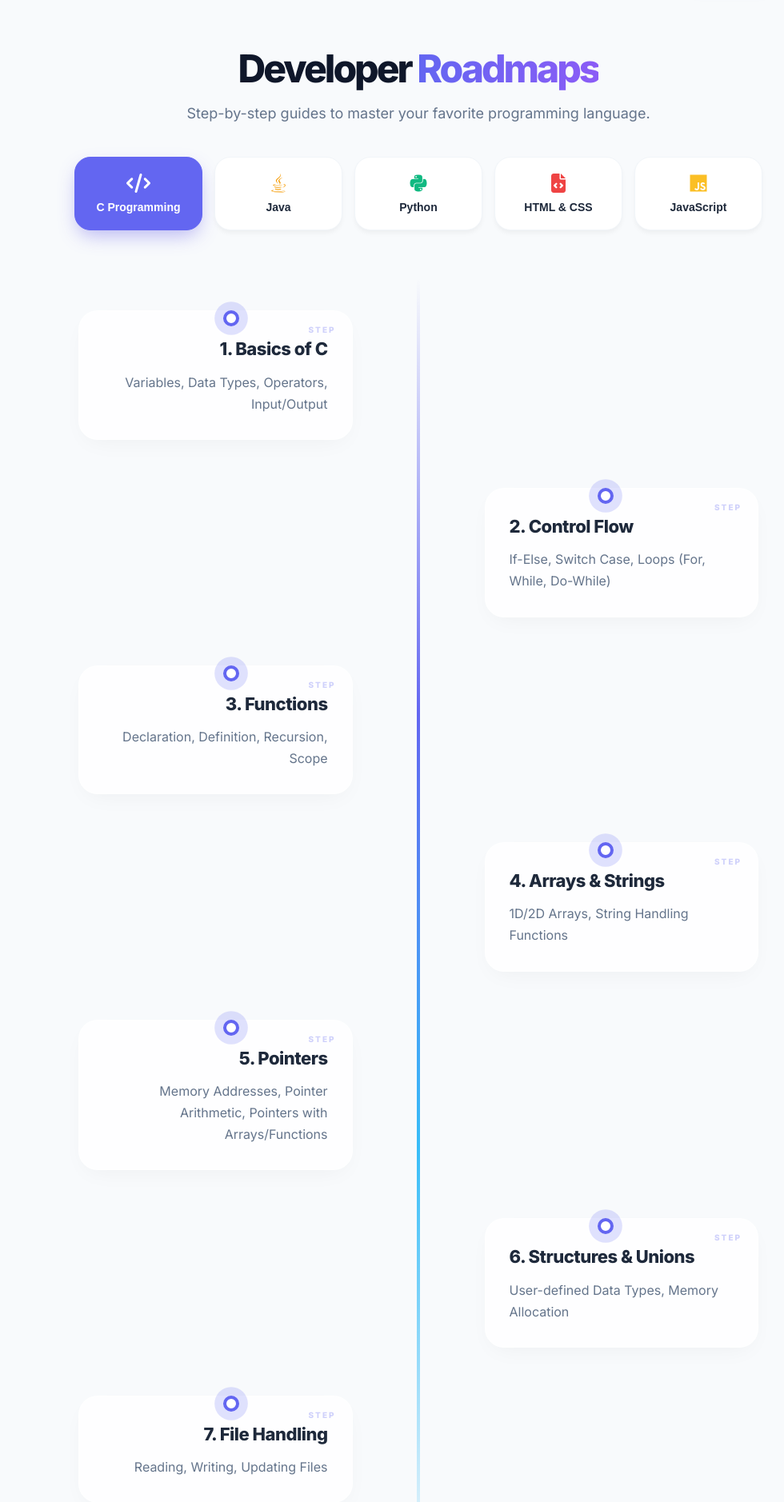
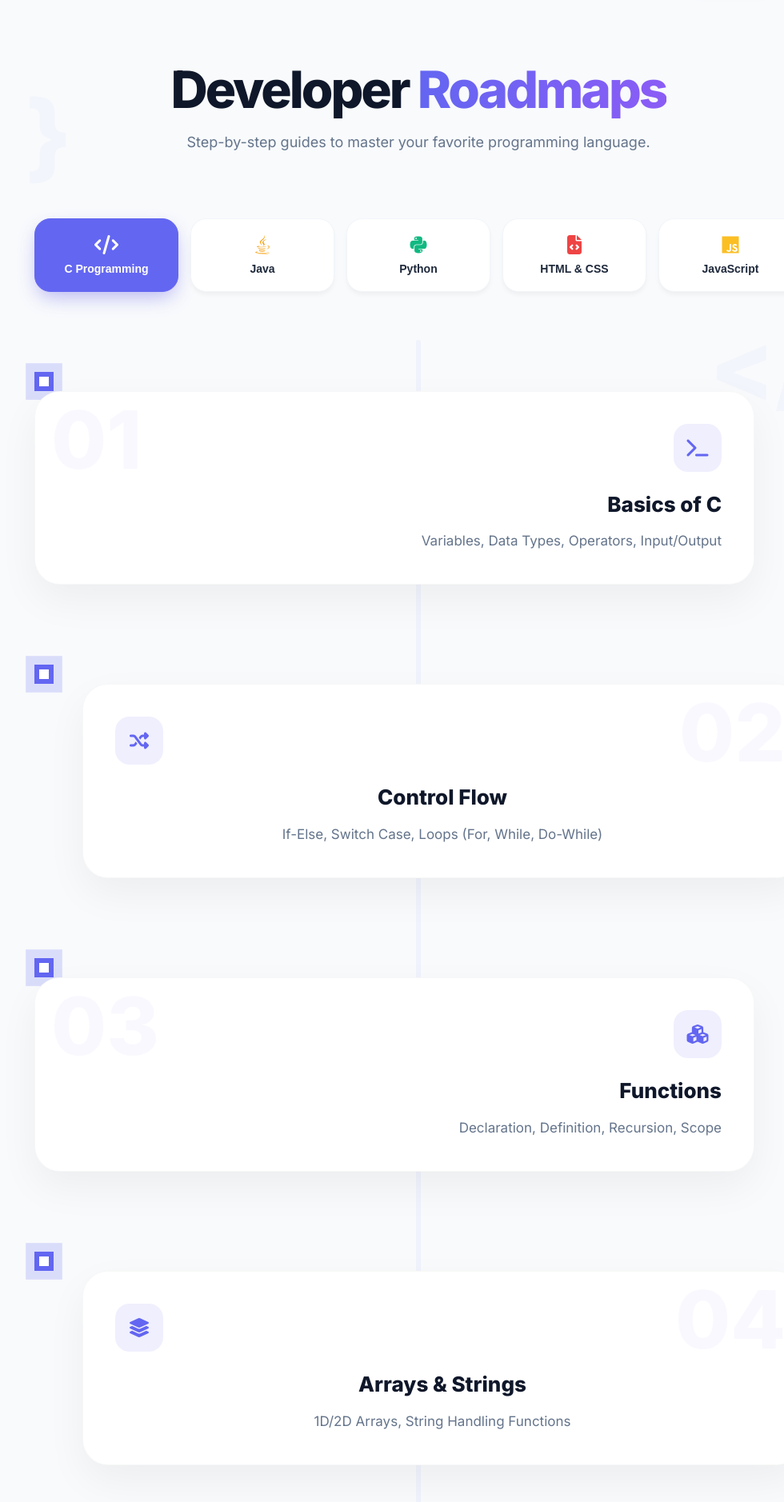
Before and after one commit to mohanracharla46/codenative, a Flask app: page /roadmap.html in a window 1280 px wide. Shown: the part 86-1964 px from the top of the page at 80% size, without its empty margins (117-1097 px from the left). Run offline with Flask 3, Linux system fonts and the light colour scheme; the visitor is signed in with stand-in values (Sample User, id 1); some libraries are stand-ins or nearby versions.

Commit message:
Ultra-premium roadmap redesign with background decorations, step numbers, and contextual icons

```diff
--- a/static/roadmap.css
+++ b/static/roadmap.css
@@ -120,23 +120,41 @@ body {
     }
 }
 
-/* /* Timeline Section - Premium Redesign */
+/* Premium Roadmap Styling */
+.roadmap-container {
+    max-width: 1000px;
+    margin: 80px auto;
+    padding: 0 20px;
+    position: relative;
+}
+
+.roadmap-header {
+    margin-bottom: 80px;
+    text-align: center;
+}
+
+.roadmap-header h1 {
+    font-size: 64px;
+    font-weight: 900;
+    letter-spacing: -3px;
+    line-height: 1;
+    margin-bottom: 20px;
+}
+
+/* Timeline Redesign */
 .timeline {
     position: relative;
-    max-width: 850px;
-    margin: 40px auto;
     padding: 40px 0;
 }
 
-/* Vertical Line with Gradient */
 .timeline::before {
     content: '';
     position: absolute;
     top: 0;
     bottom: 0;
     left: 25px;
-    width: 4px;
-    background: linear-gradient(to bottom, transparent, var(--primary-color), var(--accent-blue), transparent);
+    width: 6px;
+    background: rgba(99, 102, 241, 0.05);
     border-radius: 10px;
 }
 
@@ -148,121 +166,126 @@ body {
 }
 
 .timeline-item {
-    position: relative;
-    margin-bottom: 60px;
-    width: 100%;
-    z-index: 1;
+    margin-bottom: 100px;
 }
 
-/* Modern Dots */
+/* Enhanced Dots */
 .timeline-dot {
-    position: absolute;
-    left: 17px;
-    top: 0;
-    width: 20px;
-    height: 20px;
-    border-radius: 50%;
+    width: 24px;
+    height: 24px;
     background: white;
-    border: 4px solid var(--primary-color);
-    z-index: 5;
-    transition: all 0.4s ease;
-    box-shadow: 0 0 15px rgba(99, 102, 241, 0.4);
+    border: 6px solid var(--primary-color);
+    box-shadow: 0 0 20px rgba(99, 102, 241, 0.4);
+    z-index: 10;
 }
 
-.timeline-item:hover .timeline-dot {
-    background: var(--primary-color);
-    transform: scale(1.3);
-    box-shadow: 0 0 25px rgba(99, 102, 241, 0.6);
+/* Advanced Cards */
+.timeline-content {
+    background: #ffffff;
+    padding: 40px;
+    border-radius: 32px;
+    border: 1px solid rgba(0, 0, 0, 0.03);
+    box-shadow: 0 20px 50px rgba(0, 0, 0, 0.05);
+    transition: all 0.5s cubic-bezier(0.23, 1, 0.32, 1);
+    position: relative;
 }
 
+/* Background Step Number */
+.step-number {
+    position: absolute;
+    top: -20px;
+    right: 20px;
+    font-size: 100px;
+    font-weight: 900;
+    color: var(--primary-color);
+    opacity: 0.04;
+    user-select: none;
+    pointer-events: none;
+}
+
+.card-icon {
+    width: 60px;
+    height: 60px;
+    background: var(--subtitle-bg);
+    color: var(--primary-color);
+    border-radius: 18px;
+    display: flex;
+    align-items: center;
+    justify-content: center;
+    font-size: 24px;
+    margin-bottom: 20px;
+    transition: all 0.3s ease;
+}
+
+.timeline-item:hover .timeline-content {
+    transform: translateY(-15px) scale(1.02);
+    box-shadow: 0 40px 80px rgba(99, 102, 241, 0.15);
+    border-color: rgba(99, 102, 241, 0.2);
+}
+
+.timeline-item:hover .card-icon {
+    background: var(--primary-color);
+    color: white;
+    transform: rotate(-10deg) scale(1.1);
+}
+
+.timeline-content h3 {
+    font-size: 26px;
+    font-weight: 800;
+    margin-bottom: 12px;
+    color: #0f172a;
+}
+
+.timeline-content p {
+    font-size: 17px;
+    color: #64748b;
+    line-height: 1.6;
+}
+
+/* Desktop Layout Refinements */
 @media (min-width: 768px) {
-    .timeline-dot {
-        left: 50%;
-        transform: translateX(-50%);
+    .timeline-item:nth-child(odd) .timeline-content {
+        margin-right: 60px;
+        text-align: right;
     }
-    .timeline-item:hover .timeline-dot {
-        transform: scale(1.3) translateX(-38%); /* Maintain center alignment while scaling */
+
+    .timeline-item:nth-child(odd) .card-icon {
+        margin-left: auto;
+    }
+
+    .timeline-item:nth-child(odd) .step-number {
+        right: auto;
+        left: 20px;
+    }
+
+    .timeline-item:nth-child(even) .timeline-content {
+        margin-left: 60px;
     }
 }
 
-/* Premium Cards */
-.timeline-content {
-    background: rgba(255, 255, 255, 0.8);
-    backdrop-filter: blur(10px);
-    -webkit-backdrop-filter: blur(10px);
-    padding: 30px;
-    border-radius: 24px;
-    border: 1px solid rgba(255, 255, 255, 0.5);
-    margin-left: 60px;
-    text-align: left;
-    box-shadow: 0 10px 30px -10px rgba(0, 0, 0, 0.05);
-    transition: all 0.4s cubic-bezier(0.165, 0.84, 0.44, 1);
-    position: relative;
-    overflow: hidden;
+/* Background Decorations */
+.roadmap-container::before {
+    content: '{ }';
+    position: fixed;
+    top: 20%;
+    left: 5%;
+    font-size: 120px;
+    font-weight: 900;
+    color: var(--primary-color);
+    opacity: 0.03;
+    z-index: -1;
 }
 
-/* Adding a Step Badge to the card */
-.timeline-content::before {
-    content: "STEP";
-    position: absolute;
-    top: 15px;
-    right: 20px;
-    font-size: 10px;
-    font-weight: 800;
+.roadmap-container::after {
+    content: '</>';
+    position: fixed;
+    bottom: 20%;
+    right: 5%;
+    font-size: 120px;
+    font-weight: 900;
     color: var(--primary-color);
-    opacity: 0.3;
-    letter-spacing: 2px;
-}
-
-.timeline-content:hover {
-    transform: translateY(-5px) scale(1.02);
-    box-shadow: 0 20px 40px -15px rgba(99, 102, 241, 0.2);
-    border-color: rgba(99, 102, 241, 0.3);
-    background: white;
-}
-
-.timeline-content h3 {
-    color: var(--text-main);
-    font-size: 22px;
-    font-weight: 800;
-    margin-bottom: 10px;
-    letter-spacing: -0.5px;
-}
-
-.timeline-content p {
-    color: var(--text-dim);
-    font-size: 16px;
-    line-height: 1.7;
-    margin: 0;
-}
-
-/* Desktop Alternating Layout Improvements */
-@media (min-width: 768px) {
-    .timeline-item {
-        width: 45%; /* Slightly narrower for more breathing room */
-    }
-
-    .timeline-item:nth-child(odd) {
-        margin-left: 0;
-        margin-right: auto;
-        padding-right: 0;
-    }
-
-    .timeline-item:nth-child(even) {
-        margin-left: auto;
-        padding-left: 0;
-    }
-
-    .timeline-item:nth-child(odd) .timeline-content {
-        margin-left: 0;
-        margin-right: 40px;
-        text-align: right;
-    }
-
-    .timeline-item:nth-child(even) .timeline-content {
-        margin-left: 40px;
-        text-align: left;
-    }
+    opacity: 0.03;
+    z-index: -1;
 }
 
 /* CTA & Animations */
--- a/templates/roadmap.html
+++ b/templates/roadmap.html
@@ -70,49 +70,63 @@
                 <div class="timeline-item">
                     <div class="timeline-dot"></div>
                     <div class="timeline-content">
-                        <h3>1. Basics of C</h3>
+                        <span class="step-number">01</span>
+                        <div class="card-icon"><i class="fas fa-terminal"></i></div>
+                        <h3>Basics of C</h3>
                         <p>Variables, Data Types, Operators, Input/Output</p>
                     </div>
                 </div>
                 <div class="timeline-item">
                     <div class="timeline-dot"></div>
                     <div class="timeline-content">
-                        <h3>2. Control Flow</h3>
+                        <span class="step-number">02</span>
+                        <div class="card-icon"><i class="fas fa-random"></i></div>
+                        <h3>Control Flow</h3>
                         <p>If-Else, Switch Case, Loops (For, While, Do-While)</p>
                     </div>
                 </div>
                 <div class="timeline-item">
                     <div class="timeline-dot"></div>
                     <div class="timeline-content">
-                        <h3>3. Functions</h3>
+                        <span class="step-number">03</span>
+                        <div class="card-icon"><i class="fas fa-cubes"></i></div>
+                        <h3>Functions</h3>
                         <p>Declaration, Definition, Recursion, Scope</p>
                     </div>
                 </div>
                 <div class="timeline-item">
                     <div class="timeline-dot"></div>
                     <div class="timeline-content">
-                        <h3>4. Arrays & Strings</h3>
+                        <span class="step-number">04</span>
+                        <div class="card-icon"><i class="fas fa-layer-group"></i></div>
+                        <h3>Arrays & Strings</h3>
                         <p>1D/2D Arrays, String Handling Functions</p>
                     </div>
                 </div>
                 <div class="timeline-item">
                     <div class="timeline-dot"></div>
                     <div class="timeline-content">
-                        <h3>5. Pointers</h3>
+                        <span class="step-number">05</span>
+                        <div class="card-icon"><i class="fas fa-link"></i></div>
+                        <h3>Pointers</h3>
                         <p>Memory Addresses, Pointer Arithmetic, Pointers with Arrays/Functions</p>
                     </div>
                 </div>
                 <div class="timeline-item">
                     <div class="timeline-dot"></div>
                     <div class="timeline-content">
-                        <h3>6. Structures & Unions</h3>
+                        <span class="step-number">06</span>
+                        <div class="card-icon"><i class="fas fa-database"></i></div>
+                        <h3>Structures & Unions</h3>
                         <p>User-defined Data Types, Memory Allocation</p>
                     </div>
                 </div>
                 <div class="timeline-item">
                     <div class="timeline-dot"></div>
                     <div class="timeline-content">
-                        <h3>7. File Handling</h3>
+                        <span class="step-number">07</span>
+                        <div class="card-icon"><i class="fas fa-file-invoice"></i></div>
+                        <h3>File Handling</h3>
                         <p>Reading, Writing, Updating Files</p>
                     </div>
                 </div>
```
